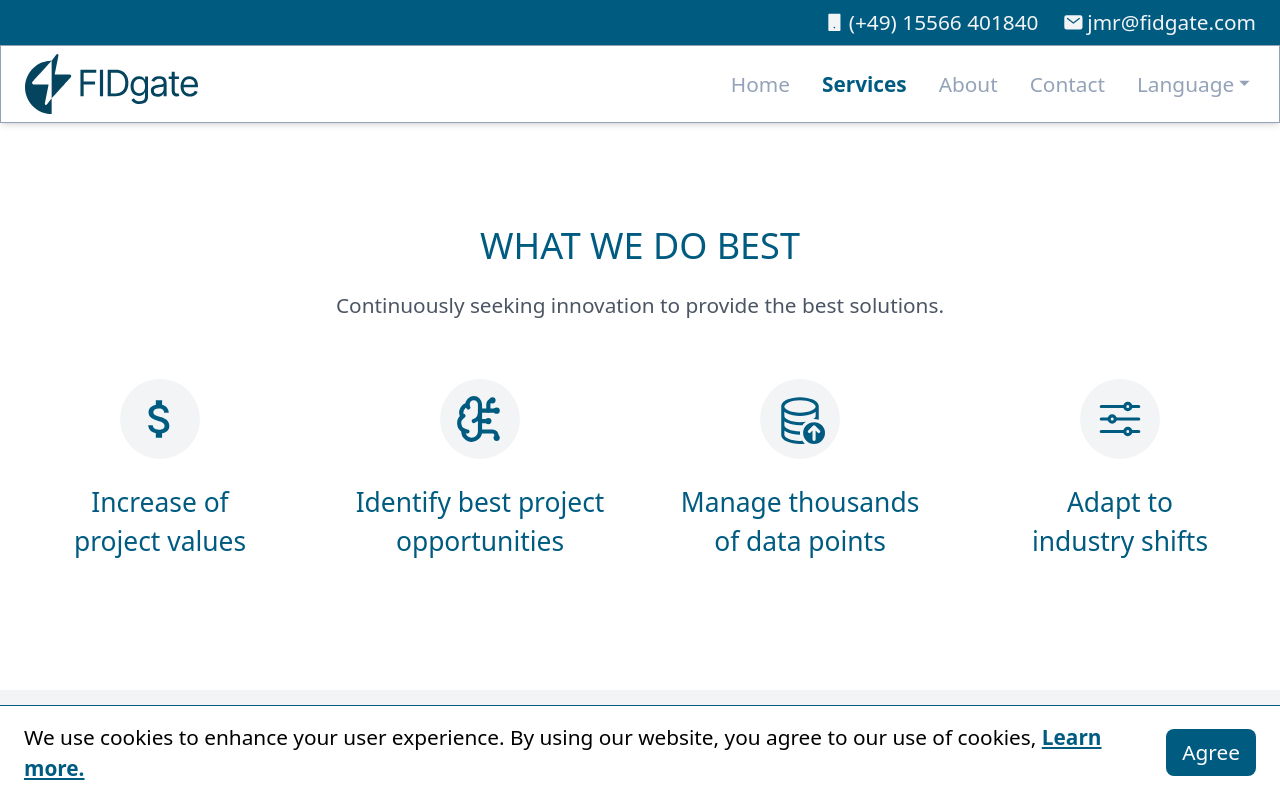
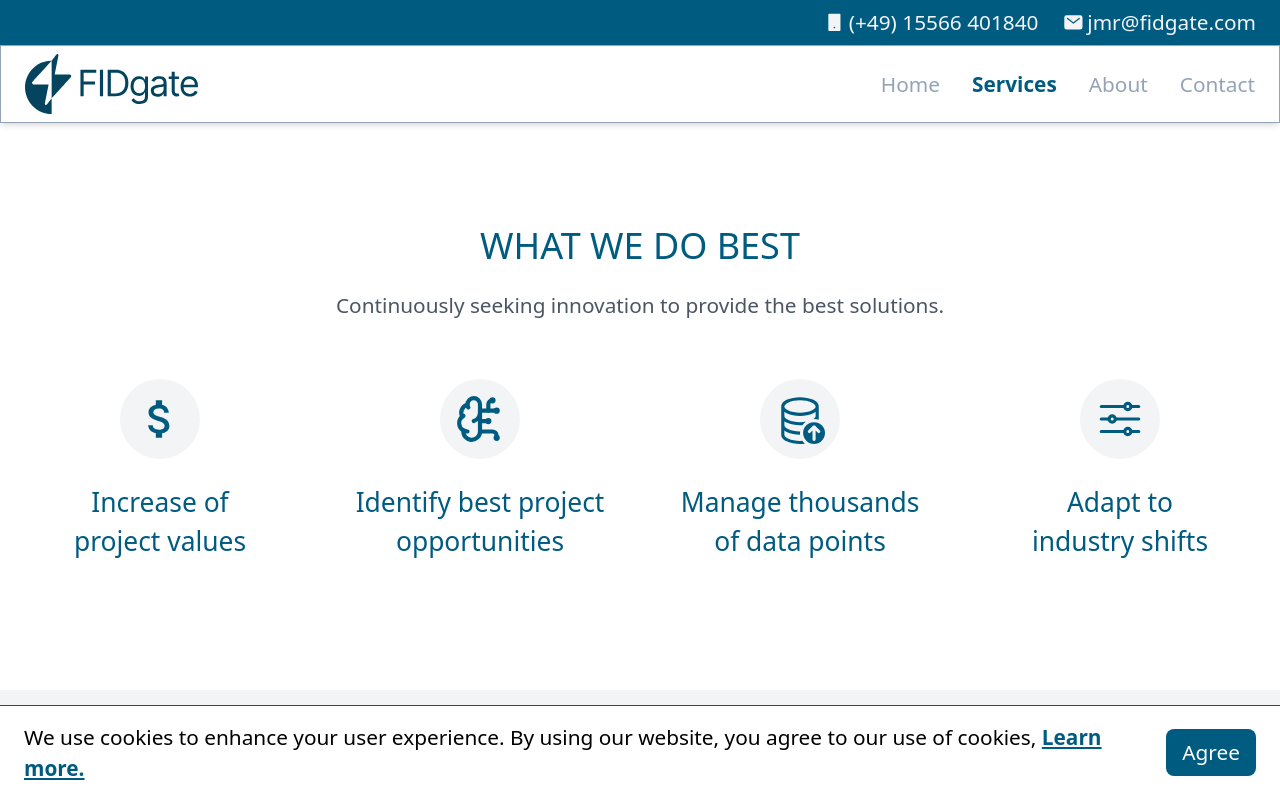
Before and after one commit to LuisMFG1992/Juanma, a React (Vite) app: page /services in a window 1280 px wide. Shown: the top 798 px of the page. Built offline with nearby package versions, Linux system fonts and the light colour scheme.

Commit message:
Multi language hidden

```diff
--- a/src/components/Navbar.jsx
+++ b/src/components/Navbar.jsx
@@ -71,10 +71,10 @@ const Navbar = () => {
                   {translatedNavLinks[link.label]}
                 </NavLink>
               ))}
-              <AppDropdownMenu
+              {/* <AppDropdownMenu
                 callbackEnglish={() => changeLanguage('en')}
                 callbackGerman={() => changeLanguage('de')}
-              />
+              /> */}
             </div>
 
             <div
@@ -100,10 +100,10 @@ const Navbar = () => {
                   {translatedNavLinks[link.label]}
                 </NavLink>
               ))}
-              <AppDropdownMenu
+              {/* <AppDropdownMenu
                 callbackEnglish={() => changeLanguage('en')}
                 callbackGerman={() => changeLanguage('de')}
-              />
+              /> */}
             </div>
           )}
         </div>
```
